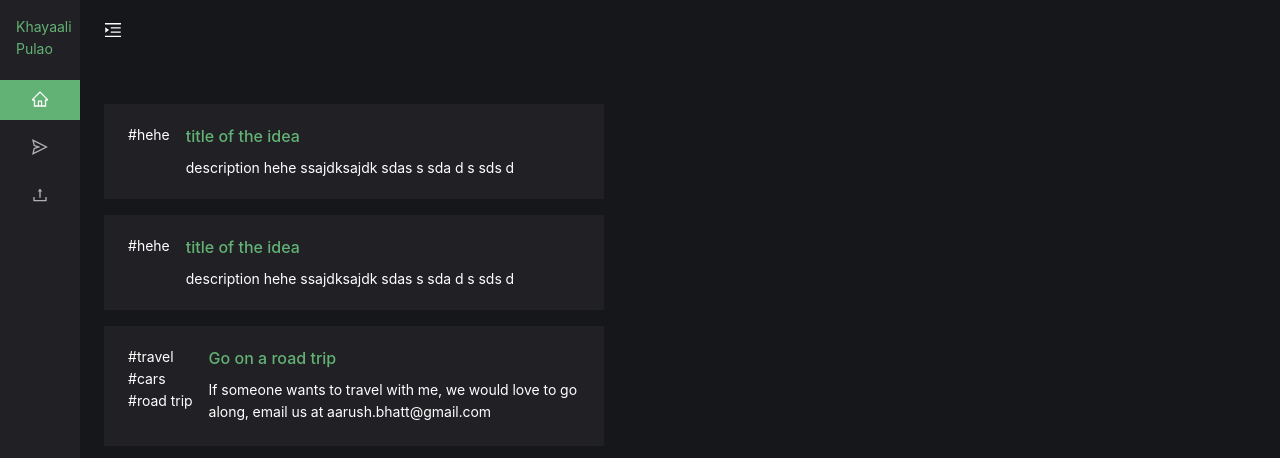
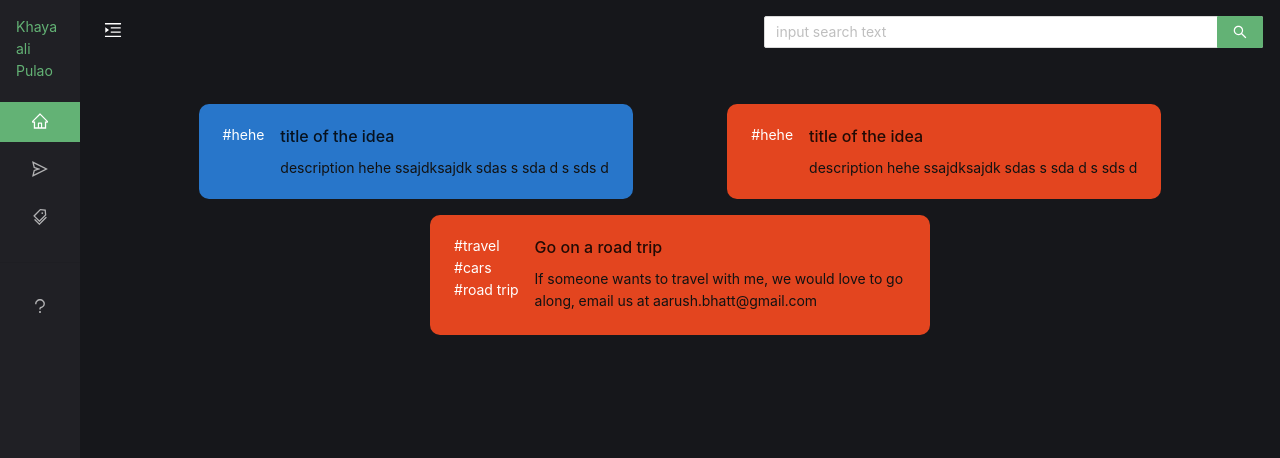
Before and after one commit to sloorush/khayaali-pulao, a React (Create React App) app: page / in a window 1280 px wide. Shown: the top 458 px of the page. Built offline with nearby package versions, Linux system fonts and the light colour scheme.

Commit message:
added basic home page

```diff
--- a/src/App.js
+++ b/src/App.js
@@ -1,16 +1,18 @@
 import React, { useState } from "react";
 import { Route, Switch, useHistory } from "react-router-dom";
-import { Layout, Menu } from "antd";
+import { Layout, Menu, Typography, Input, Divider } from "antd";
 import {
     MenuUnfoldOutlined,
     MenuFoldOutlined,
     HomeOutlined,
     SendOutlined,
-    UploadOutlined,
+    TagsOutlined,
+    QuestionOutlined,
 } from "@ant-design/icons";
 import Home from "./pages/home/home";
 
 const { Header, Sider, Content } = Layout;
+const { Search } = Input;
 
 const App = () => {
     const [collapsed, setCollapsed] = useState(true);
@@ -30,7 +32,7 @@ const App = () => {
                     collapsed={collapsed}
                     style={{ background: "#202025" }}
                 >
-                    <div className="logo">Khayaali Pulao</div>
+                    <Typography className="logo">Khayaali Pulao</Typography>
                     <Menu
                         theme="dark"
                         mode="inline"
@@ -42,20 +44,29 @@ const App = () => {
                             onClick={onHomeClick}
                             icon={<HomeOutlined />}
                         >
-                            Home
+                            Khayaali Pulao Today
                         </Menu.Item>
                         <Menu.Item key="2" icon={<SendOutlined />}>
-                            Post
+                            Post a Khayaal
                         </Menu.Item>
-                        <Menu.Item key="3" icon={<UploadOutlined />}>
-                            Login
+                        <Menu.Item key="3" icon={<TagsOutlined />}>
+                            Khayaali Pulao Menu
+                        </Menu.Item>
+                        <Divider />
+                        <Menu.Item key="4" icon={<QuestionOutlined />}>
+                            Wait! What?
                         </Menu.Item>
                     </Menu>
                 </Sider>
                 <Layout className="site-layout">
                     <Header
                         className="site-layout-background"
-                        style={{ padding: 0 }}
+                        style={{
+                            padding: 0,
+                            display: "flex",
+                            alignItems: "center",
+                            justifyContent: "space-between",
+                        }}
                     >
                         {collapsed ? (
                             <div>
@@ -72,6 +83,16 @@ const App = () => {
                                 />
                             </div>
                         )}
+                        <Search
+                            placeholder="input search text"
+                            onSearch={(value) => console.log(value)}
+                            enterButton
+                            style={{
+                                minWidth: 150,
+                                maxWidth: 500,
+                                margin: "0 1rem",
+                            }}
+                        />
                     </Header>
                     <Content
                         className="site-layout-background"
@@ -85,10 +106,6 @@ const App = () => {
                     </Content>
                 </Layout>
             </Layout>
-            {/* <Layout style={{ minHeight: "100vh", background: "inherit" }}>
-                <Navbar />
-
-            </Layout> */}
         </>
     );
 };
--- a/src/components/ideaCard/ideaCard.css
+++ b/src/components/ideaCard/ideaCard.css
@@ -1,7 +1,7 @@
 .ant-card-meta-description {
-    color: #ffffff;
+    color: #121212;
 }
 
 .ant-card-meta-title {
-    color: #63b275;
+    /* color: #63b275; */
 }
--- a/src/components/ideaCard/ideaCard.jsx
+++ b/src/components/ideaCard/ideaCard.jsx
@@ -7,13 +7,36 @@ const { Meta } = Card;
 const IdeaCard = ({ title, description, tags = ["hehe"] }) => {
     const [loading, setLoading] = useState(false);
 
+    const randomColor = () => {
+        const colors = [
+            "#FBD71E",
+            "#E3451F",
+            "#70BAFE",
+            "#ff866e",
+            "#F7C61B",
+            "#63B275",
+            "#2876CA",
+            "#784BC1",
+            "#E4669A",
+            "#F1AD45",
+            "#77DCC6",
+        ];
+        return colors[Math.floor(Math.random() * colors.length)];
+    };
+
     return (
         <>
             <Card
-                style={{ maxWidth: 500, marginTop: 16, color: "#ffffff" }}
+                style={{
+                    maxWidth: 500,
+                    minWidth: 200,
+                    marginTop: 16,
+                    color: "#ffffff",
+                    borderRadius: "10px",
+                    backgroundColor: randomColor(),
+                }}
                 loading={loading}
                 bodyStyle={{
-                    backgroundColor: "#202025",
                     border: "none",
                     color: "#fff",
                     cursor: "progress",
--- a/src/pages/home/home.css
+++ b/src/pages/home/home.css
@@ -1,5 +1,5 @@
 .home {
-    /* display: flex; */
+    display: flex;
     flex-wrap: wrap;
     justify-content: space-evenly;
     flex-direction: row;
```
